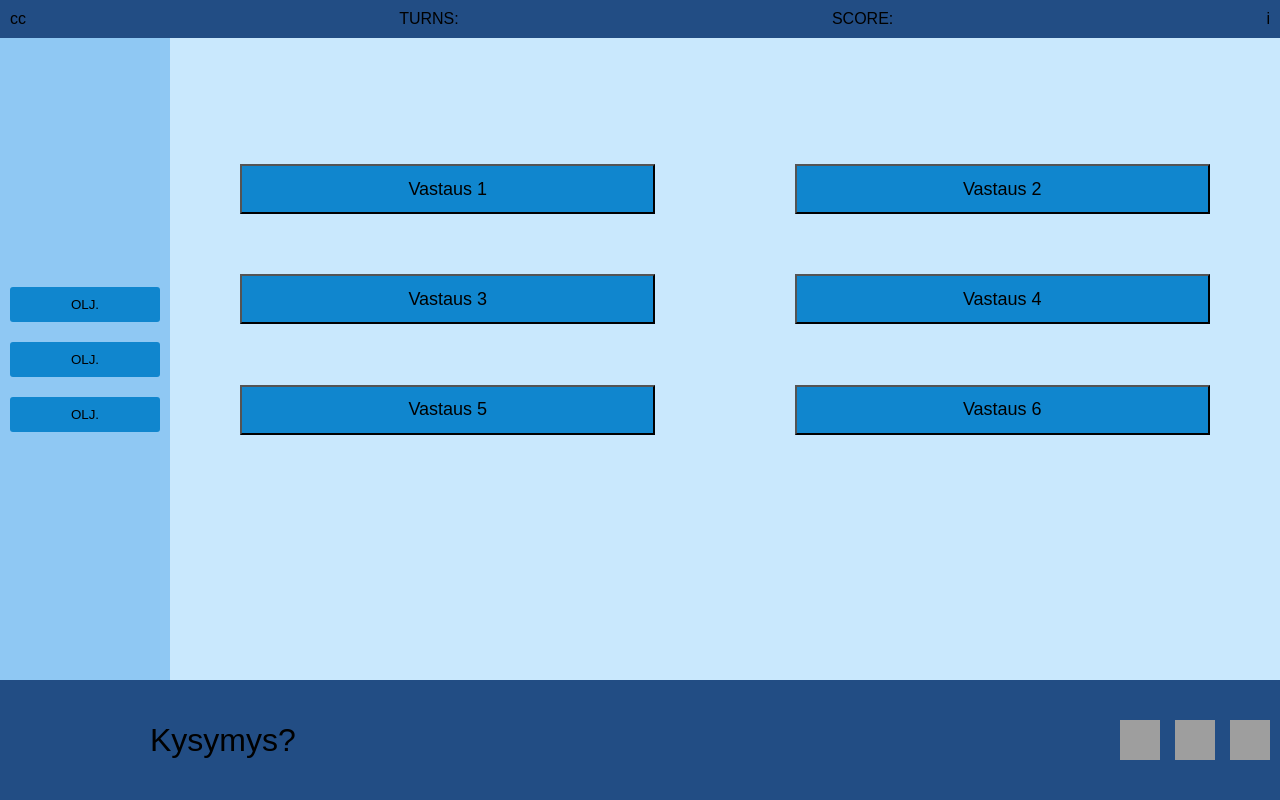
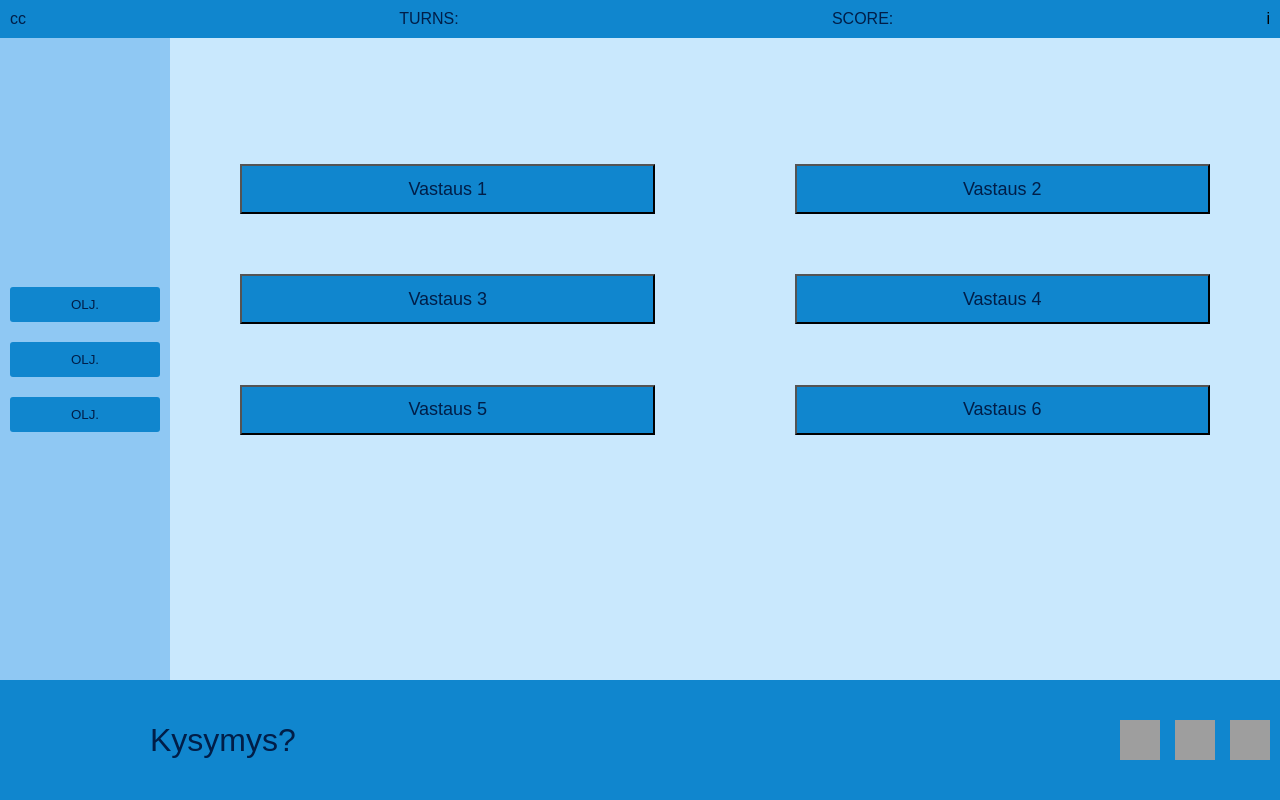
Before and after one commit to AmandaWasTaken/Carbon-Crusade, a Flask app: template ohjelmisto-2/src/templates/gameplay.html in a window 1280 px wide. Run offline with Flask 3, Linux system fonts and the light colour scheme; the template is opened without the code that fills it, so the values that code supplies are empty; grey boxes are pictures that could not be loaded.

Commit message:
update gameplay.html again

```diff
--- a/ohjelmisto-2/src/templates/gameplay.html
+++ b/ohjelmisto-2/src/templates/gameplay.html
@@ -19,7 +19,7 @@
             justify-content: space-between;
             align-items: center;
             padding: 10px;
-	    background-color: #224d84;
+	    background-color: #1086ce;
         }
 
         .main-content {
@@ -42,6 +42,7 @@
 	    background-color: #1086ce;
 	    border: none;
 	    border-radius: 3px;
+	    color: #011e48;
         }
 
         .center-grid {
@@ -65,6 +66,7 @@
             width: 75%;
             height: 50px;
 	    background-color: #1086ce;
+	    color: #011e48;
         }
 	button:hover{
 		background-color: #1557b0;
@@ -76,9 +78,10 @@
             justify-content: space-between;
             align-items: center;
             padding: 10px;
-            background: #224d84;
+            background: #1086ce;
 	    padding-left: 150px;
 	    height: 100px;
+	    color: #011e48;
         }
 
         .question {
@@ -100,9 +103,9 @@
 </head>
 <body>
     <header>
-        <div>cc</div>
-        <div style="color:#000">TURNS:</div>
-        <div style="color:#000">SCORE:</div>
+        <div style="color:#011e48">cc</div>
+        <div style="color:#011e48">TURNS:</div>
+        <div style="color:#011e48">SCORE:</div>
         <div id="info">i</div>
     </header>
 
@@ -124,7 +127,7 @@
     </div>
 
     <footer>
-        <div class="question">Kysymys?</div>
+        <div class="question" style="color:#011e48">Kysymys?</div>
         <div class="icons">
             <img src="icon1.png" alt="Icon 1">
             <img src="icon2.png" alt="Icon 2">
```
